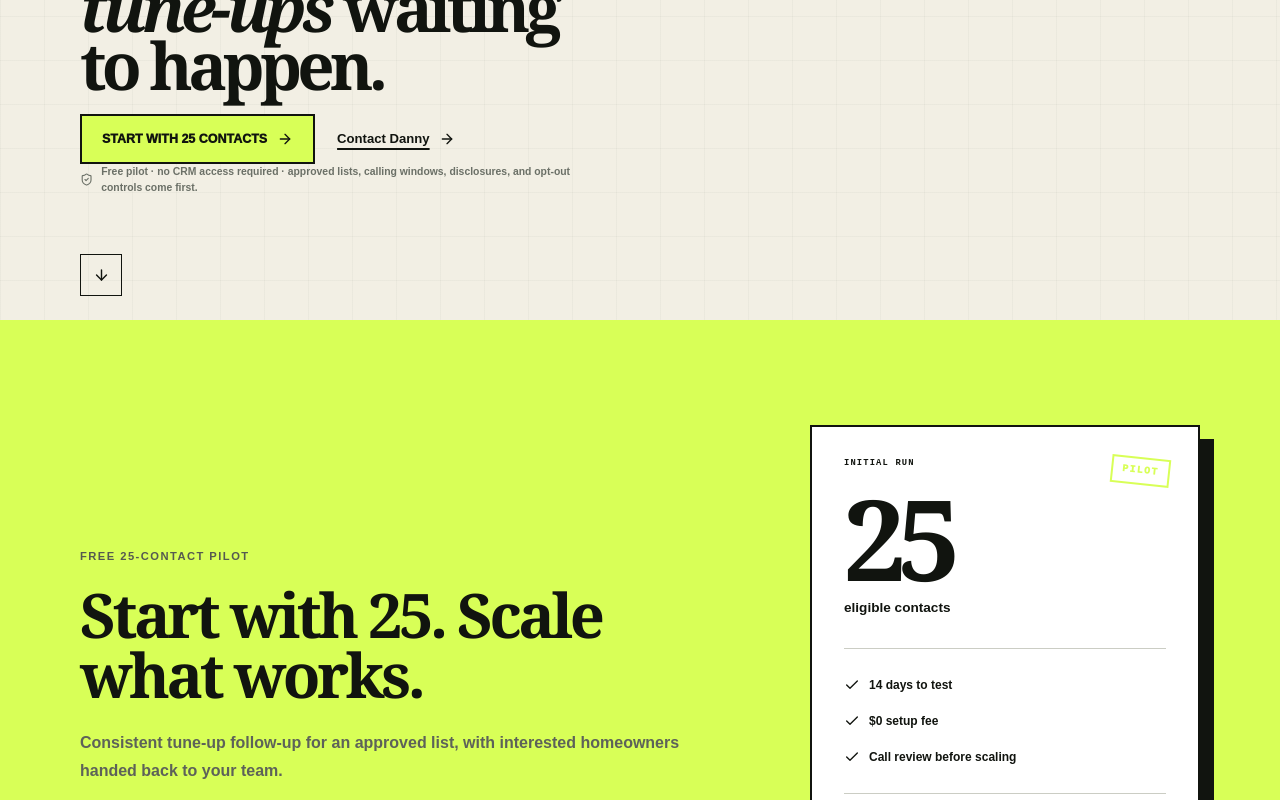
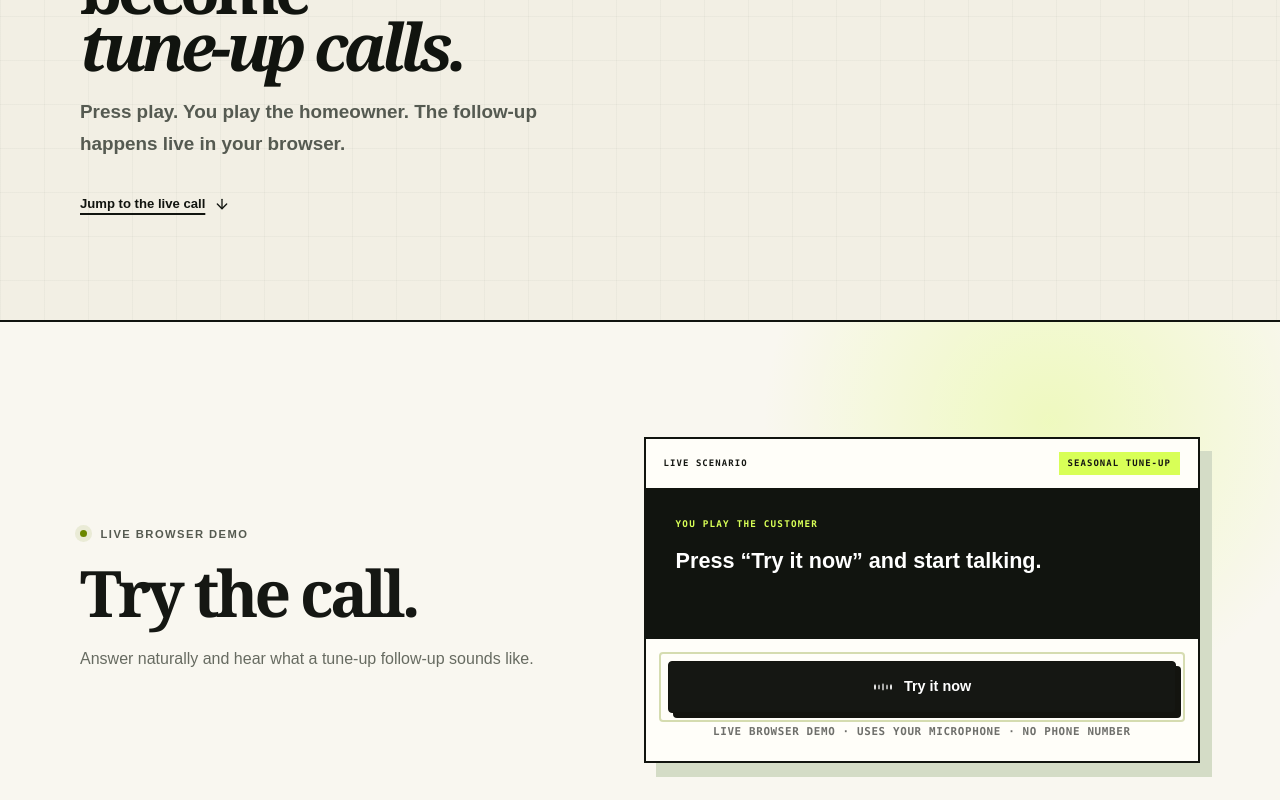
Before and after one commit to dannymsullivan/raleigh-lead-recovery, a Next.js app: page /hvac in a window 1280 px wide. Shown: the part 380-1180 px from the top of the page. Built offline with nearby package versions, Linux system fonts and the light colour scheme.

Commit message:
Turn HVAC page into listen-first squeeze page

```diff
--- a/app/hvac/page.tsx
+++ b/app/hvac/page.tsx
@@ -3,11 +3,11 @@ import Link from "next/link";
 import {
   ArrowDown,
   ArrowRight,
-  Check,
   ShieldCheck,
 } from "lucide-react";
 import { BrandMark } from "../components/brand-mark";
 import { PublicSiteNav } from "../components/public-site-nav";
+import { WebVoiceDemo } from "../components/web-voice-demo";
 import { contactEmail } from "@/lib/contact";
 
 export const metadata: Metadata = {
@@ -34,32 +34,34 @@ export default function HvacLandingPage() {
 
       <section className="page-shell hvac-hero">
         <div className="hvac-hero-copy">
-          <p className="hvac-kicker"><span>HVAC REACTIVATION SYSTEM</span><span>RALEIGH, NC</span></p>
-          <h1>Your customer list is full of <em>tune-ups</em> waiting to happen.</h1>
+          <p className="hvac-kicker"><span>HVAC FOLLOW-UP</span><span>RALEIGH, NC</span></p>
+          <h1>Hear how old HVAC leads become <em>tune-up calls.</em></h1>
+          <p className="hvac-hero-lede">Press play. You play the homeowner. The follow-up happens live in your browser.</p>
           <div className="hvac-hero-actions">
-            <Link className="hvac-button hvac-button-accent" href="/signup">Start with 25 contacts <ArrowRight aria-hidden="true" /></Link>
-            <a className="hvac-text-link" href={`mailto:${contactEmail}`}>Contact Danny <ArrowRight aria-hidden="true" /></a>
+            <a className="hvac-text-link" href="#listen">Jump to the live call <ArrowDown aria-hidden="true" /></a>
           </div>
-          <p className="hvac-fine-print"><ShieldCheck aria-hidden="true" /> Free pilot · no CRM access required · approved lists, calling windows, disclosures, and opt-out controls come first.</p>
         </div>
+      </section>
 
-      <a className="hvac-scroll-cue" href="#pilot" aria-label="Continue to learn more"><ArrowDown aria-hidden="true" /></a>
+      <section className="hvac-demo-wrap" id="listen">
+        <div className="page-shell hvac-single-demo">
+          <div className="hvac-demo-copy">
+            <p className="eyebrow"><span /> Live browser demo</p>
+            <h2>Try the call.</h2>
+            <p>Answer naturally and hear what a tune-up follow-up sounds like.</p>
+          </div>
+          <div className="hvac-demo-console">
+            <div className="hvac-demo-console-top"><span>LIVE SCENARIO</span><strong>SEASONAL TUNE-UP</strong></div>
+            <div className="hvac-demo-prompt"><span>YOU PLAY THE CUSTOMER</span><strong>Press “Try it now” and start talking.</strong></div>
+            <WebVoiceDemo mode="reactivation" />
+          </div>
+        </div>
       </section>
 
       <section className="hvac-pilot" id="pilot">
         <div className="page-shell hvac-pilot-grid">
-          <div>
-            <p className="eyebrow">Free 25-contact pilot</p>
-            <h2>Start with 25. Scale what works.</h2>
-            <p>Consistent tune-up follow-up for an approved list, with interested homeowners handed back to your team.</p>
-          </div>
-          <div className="hvac-pilot-card">
-            <div className="hvac-pilot-stamp">PILOT</div>
-            <p>INITIAL RUN</p>
-            <strong>25</strong><span>eligible contacts</span>
-            <ul><li><Check /> 14 days to test</li><li><Check /> $0 setup fee</li><li><Check /> Call review before scaling</li></ul>
-            <Link className="hvac-button hvac-button-dark" href="/signup">Start free <ArrowRight /></Link>
-          </div>
+          <div><p className="eyebrow">Want this for your list?</p><h2>Start with 25 contacts free.</h2><p><ShieldCheck aria-hidden="true" /> Approved list. Consistent follow-up. Interested homeowners handed back to your team.</p></div>
+          <div className="hvac-pilot-card"><Link className="hvac-button hvac-button-dark" href="/signup">Start free <ArrowRight /></Link><a className="hvac-text-link" href={`mailto:${contactEmail}`}>Contact Danny <ArrowRight /></a></div>
         </div>
       </section>
 
```
